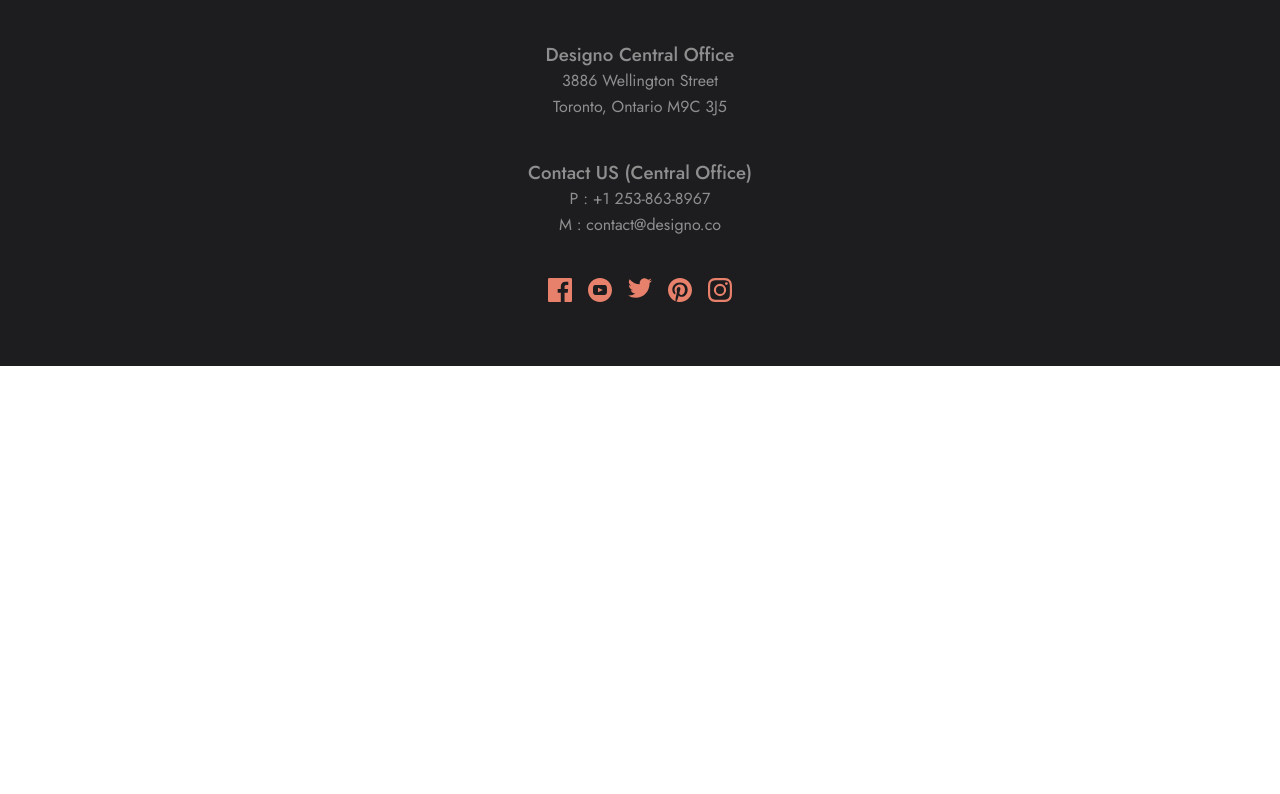
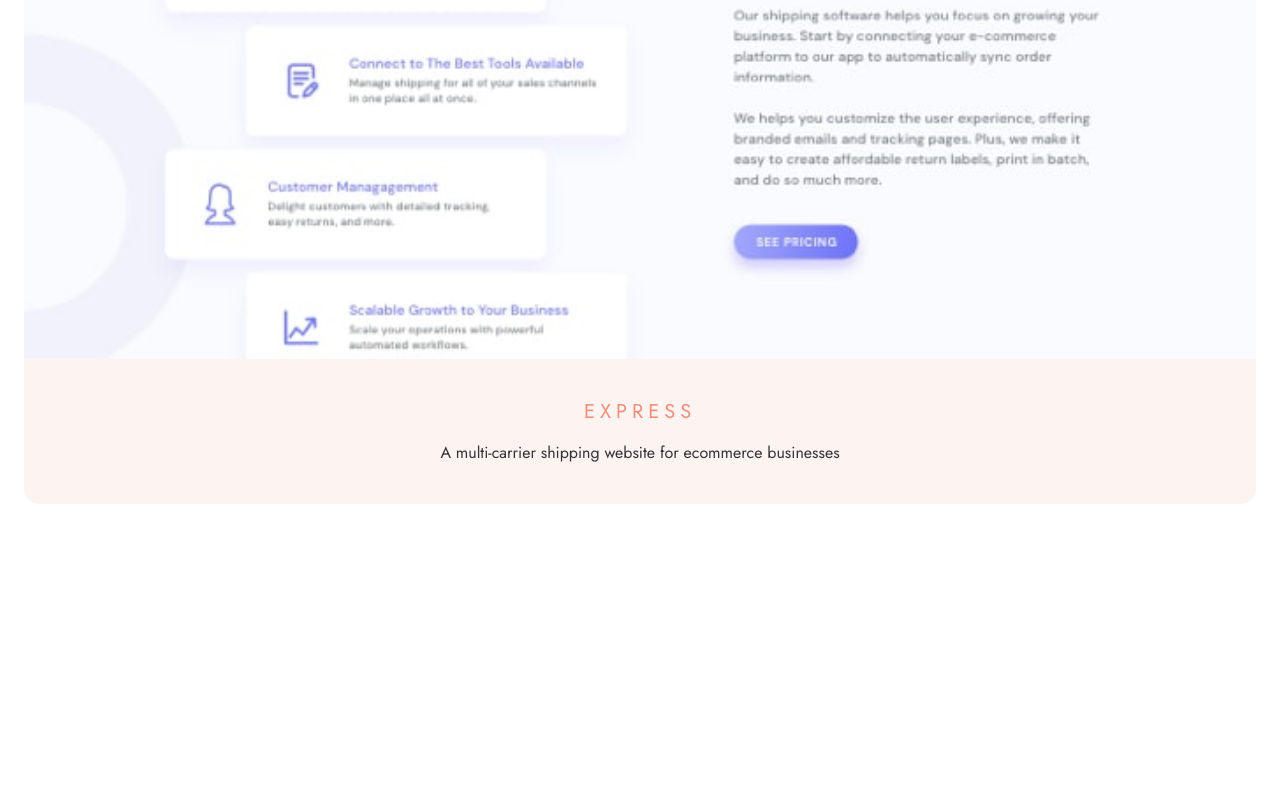
Before and after one commit to AyeTone/Desingo, a React (Create React App) app in the folder client/: page /webdesign in a window 1280 px wide. Shown: the part 1282-2076 px from the top of the page. Before the commit the page ends 1648 px from the top, so only its background shows below. Built offline with nearby package versions, Linux system fonts and the light colour scheme.

Commit message:
Project implemented

```diff
--- a/client/src/components/UI/Project.jsx
+++ b/client/src/components/UI/Project.jsx
@@ -1,7 +1,17 @@
 import React from "react";
 
-const Project = () => {
-  return <div>Project</div>;
+const Project = ({ title, desc, img }) => {
+  return (
+    <div className="project">
+      <figure className="project__img--wrapper">
+        <img src={img} alt="" />
+      </figure>
+      <div className="project__content">
+        <h3 className="project__content--title">{title}</h3>
+        <p className="project__content--decs">{desc}</p>
+      </div>
+    </div>
+  );
 };
 
 export default Project;
--- a/client/src/pages/WebDesign.jsx
+++ b/client/src/pages/WebDesign.jsx
@@ -1,6 +1,7 @@
 import React from "react";
 import { Project } from "../components/UI";
 import Header from "../components/UI/Header";
+import Express from "../assets/web-design/desktop/image-express.jpg";
 
 const WebDesign = () => {
   return (
@@ -10,8 +11,12 @@ const WebDesign = () => {
         desc="We build websites that serve as powerful marketing tools
       and bring memorable brnad experiences."
       />
-      <section>
-        <Project />
+      <section className="project-list">
+        <Project
+          img={Express}
+          title="Express"
+          desc="A multi-carrier shipping website for ecommerce businesses"
+        />
       </section>
     </main>
   );
--- a/client/src/styles/abstracts/_variables.scss
+++ b/client/src/styles/abstracts/_variables.scss
@@ -1,6 +1,6 @@
 /* Colors */
-
 $mainBg: #ed7155c3;
+$projectsBg: rgba(253, 243, 240, 1);
 $fontColor: #333136;
 
 /* Fonts */
--- a/client/src/styles/components/UI/_Project.scss
+++ b/client/src/styles/components/UI/_Project.scss
@@ -1 +1,30 @@
 @use "../../abstracts/variables" as *;
+
+.project-list {
+  padding: 96px 24px;
+}
+
+.project {
+  border-radius: 15px;
+  overflow: hidden;
+}
+
+.project__content {
+  background-color: $projectsBg;
+  padding: 40px 28px;
+  text-align: center;
+
+  &--title {
+    color: $mainBg;
+    margin-bottom: 16px;
+    font-size: 20px;
+    line-height: 26px;
+    letter-spacing: 5px;
+    text-transform: uppercase;
+  }
+
+  &--desc {
+    font-size: 16px;
+    line-height: 26px;
+  }
+}
```
Also changed, not shown: client/src/index.css.
